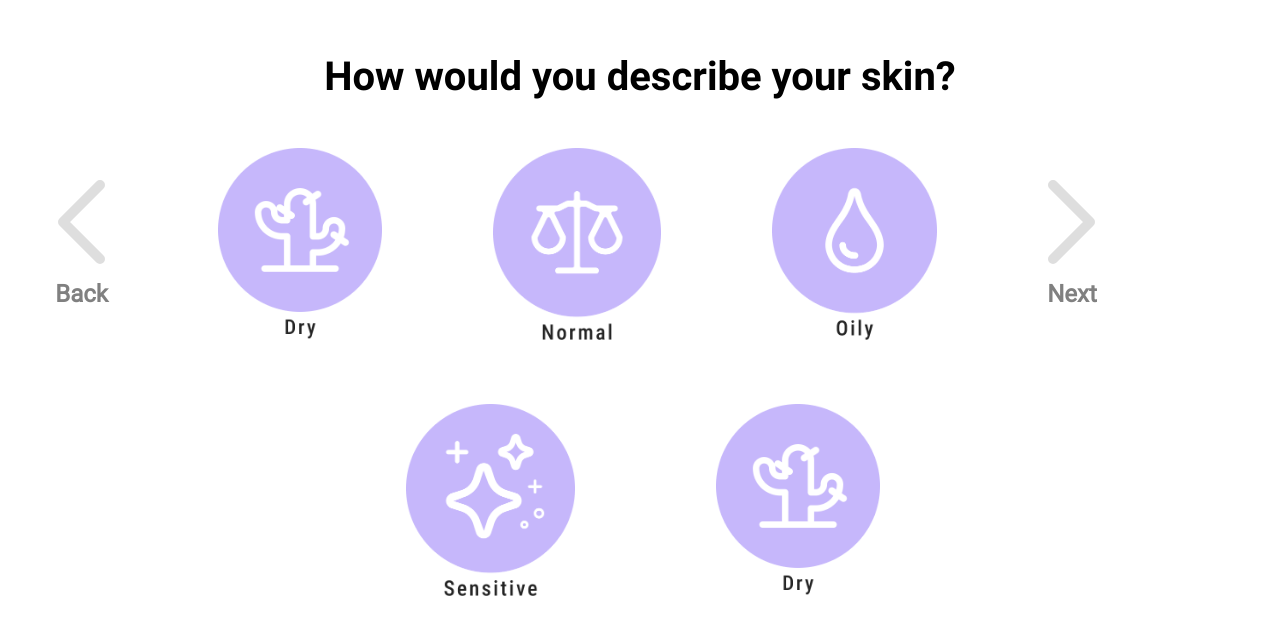
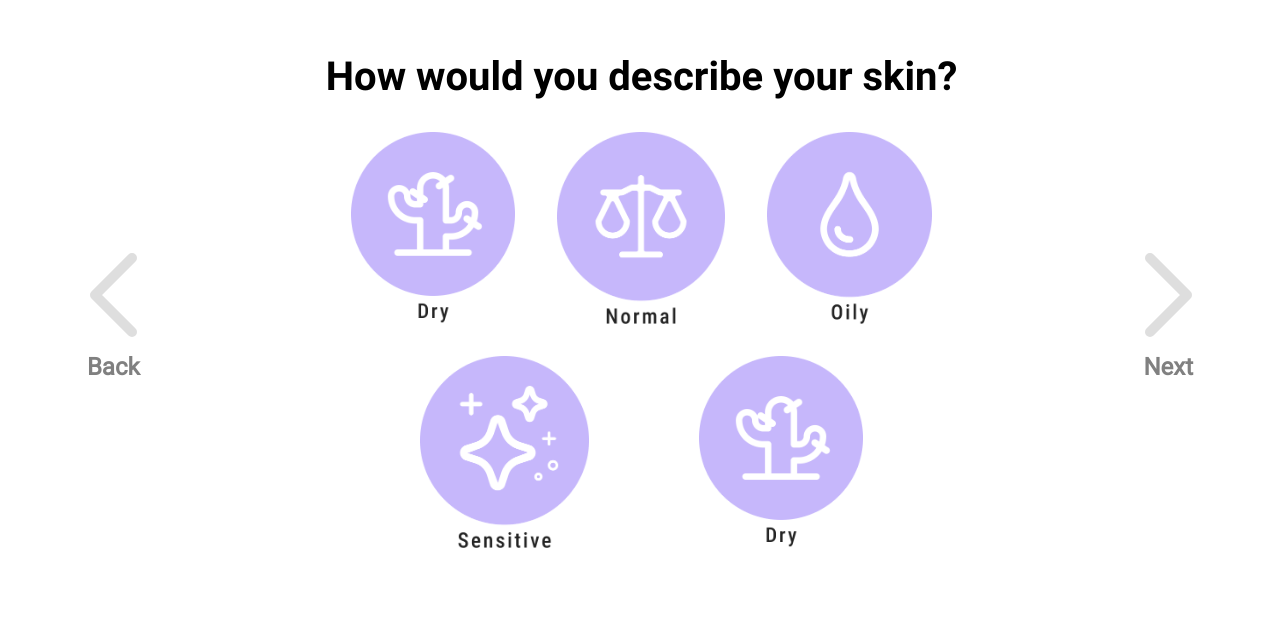
Before and after one commit to Bryan-Douglas/industry_project, a React (Create React App) app: page /skin in a window 1280 px wide. Shown: the part 107-742 px from the top of the page. Built offline with nearby package versions, Linux system fonts and the light colour scheme; the HTML template or start-up script is replaced by a standard one.

Commit message:
fixed layout of the bubbles in skin page

```diff
--- a/src/components/Price/Price.jsx
+++ b/src/components/Price/Price.jsx
@@ -15,7 +15,7 @@ function Price() {
         <img src={BackArrow} alt="back arrow" />
         <p className="skin-section__arrow-text">Back</p>
       </div>
-      <div className="price-secion__content-wrapper">
+      <div className="price-section__content-wrapper">
         <h1 className="price-section__header">Price point?</h1>
 
         <div className="price-section__wrapper">
--- a/src/components/Skin/SkinSection.jsx
+++ b/src/components/Skin/SkinSection.jsx
@@ -2,15 +2,14 @@ import React from "react";
 import "./SkinSection.scss";
 import BackArrow from "../../assets/images/backarrow.svg";
 import { useNavigate } from "react-router-dom";
-import NormalSkin from '../../assets/images/skin-type/normal_skin-type.png';
-import SensitiveSkin from '../../assets/images/skin-type/sensitive_skin-type.png';
-import DrySkin from '../../assets/images/skin-type/dry_skin-type.png';
+import NormalSkin from "../../assets/images/skin-type/normal_skin-type.png";
+import SensitiveSkin from "../../assets/images/skin-type/sensitive_skin-type.png";
+import DrySkin from "../../assets/images/skin-type/dry_skin-type.png";
 import NextArrow from "../../assets/images/nextarrow.svg";
-import OilySkin from '../../assets/images/skin-type/oily_skin-type.png';
-import ComboSkin from '../../assets/images/skin-type/combination_skin-type.png';
+import OilySkin from "../../assets/images/skin-type/oily_skin-type.png";
+import ComboSkin from "../../assets/images/skin-type/combination_skin-type.png";
 
 import { Link } from "react-router-dom";
-
 
 function Skin() {
   const navigate = useNavigate();
@@ -19,48 +18,41 @@ function Skin() {
   };
   return (
     <div className="skin-section">
+      <div onClick={goBack} className="skin-section__arrow-wrapper">
+        <img src={BackArrow} alt="back arrow" />
+        <p className="skin-section__arrow-text">Back</p>
+      </div>
+      <div className="skin-section__content-wrapper">
         <h1 className="skin-section__header">
           How would you describe your skin?
         </h1>
         <div className="skin-section__cards-container">
 
-      <div className="skin-section__card-container--top">
-      <div onClick={goBack} className="skin-section__arrow-wrapper">
-          <img src={BackArrow} alt="back arrow" />
-          <p className="skin-section__arrow-text">Back</p>
-        </div>
-
             <div className="skin-section__card">
               <img src={DrySkin} className="skin-section__image"></img>
-          {/* <p className="skin-section__subheader">Dry</p> */}
             </div>
             <div className="skin-section__card">
               <img src={NormalSkin} className="skin-section__image"></img>
-          {/* <p className="skin-section__subheader">Normal</p> */}
             </div>
             <div className="skin-section__card">
               <img src={OilySkin} className="skin-section__image"></img>
-          {/* <p className="skin-section__subheader">Oily</p> */}
+            </div>
+            <div className="skin-section__card">
+              <img src={SensitiveSkin} className="skin-section__image"></img>
+            </div>
+            <div className="skin-section__card">
+              <img src={DrySkin} className="skin-section__image"></img>
+            </div>
+
+        </div>
       </div>
       <Link to="/skin-needs">
-        <div  className="skin-section__arrow-wrapper">
+        <div className="skin-section__arrow-wrapper">
           <img src={NextArrow} alt="next arrow" />
           <p className="skin-section__arrow-text">Next</p>
         </div>
       </Link>
     </div>
-      <div className="skin-section__card-container--bottom">
-        <div className="skin-section__card">
-        <img src={SensitiveSkin} className="skin-section__image"></img>
-          {/* <p className="skin-section__subheader">Sensitive</p> */}
-        </div>
-        <div className="skin-section__card">
-        <img src={DrySkin} className="skin-section__image"></img>
-          {/* <p className="skin-section__subheader">Combination</p> */}
-        </div>
-      </div>
-      </div>
-    </div>
   );
 }
 
--- a/src/components/Skin/SkinSection.scss
+++ b/src/components/Skin/SkinSection.scss
@@ -6,12 +6,13 @@
 .skin-section{
     margin-top: 10rem;
    padding-bottom: 2rem;
+   display: flex;
+   align-items: center;
+   justify-content: space-evenly;
 
 
     &__image{
-    //     background-color: $ctaBackground;
-    // border-radius: 100px;
-    // width: 192px;
+
     height: 192px;
     }
 
@@ -19,29 +20,11 @@
         display: flex;
         flex-direction: column;
         align-items: center;
+        margin-bottom: 2rem;
 
     }
-    &__card-container--top{
-        display: flex;
-        justify-content: space-around;
-        margin-top: 3rem;
-        align-items: center;
-        flex-wrap: wrap;
-        width: 90%;
-        // padding-left: 131px;
-    }
-
-    &__card-container--bottom{
-        display: flex;
-        justify-content: space-around;
-        margin-left: 21rem;
-        width: 48%;
-        margin-top: 4rem;
 
 
-
-
-    }
     &__header{
         text-align: center;
         font-size: 40px;
@@ -65,11 +48,20 @@
         align-items: center;
         // margin-top: 12rem;
     }
-    &__card-container__topWrapper{
+    &__cards-container{
 
-            display: flex;
-            justify-content: space-evenly;
-            align-items: center;
+        display: flex;
+        flex-wrap: wrap;
+        width: 80%;
+        justify-content: space-evenly;
+        margin-top: 2rem;
+
+
+    }
+    &__content-wrapper{
+        display: flex;
+    flex-direction: column;
+    align-items: center;
 
     }
 }
```
Also changed, not shown: src/components/Skin/test.jsx (added, +47 -0 lines). Lines whose indentation alone changed are shown as unchanged.
